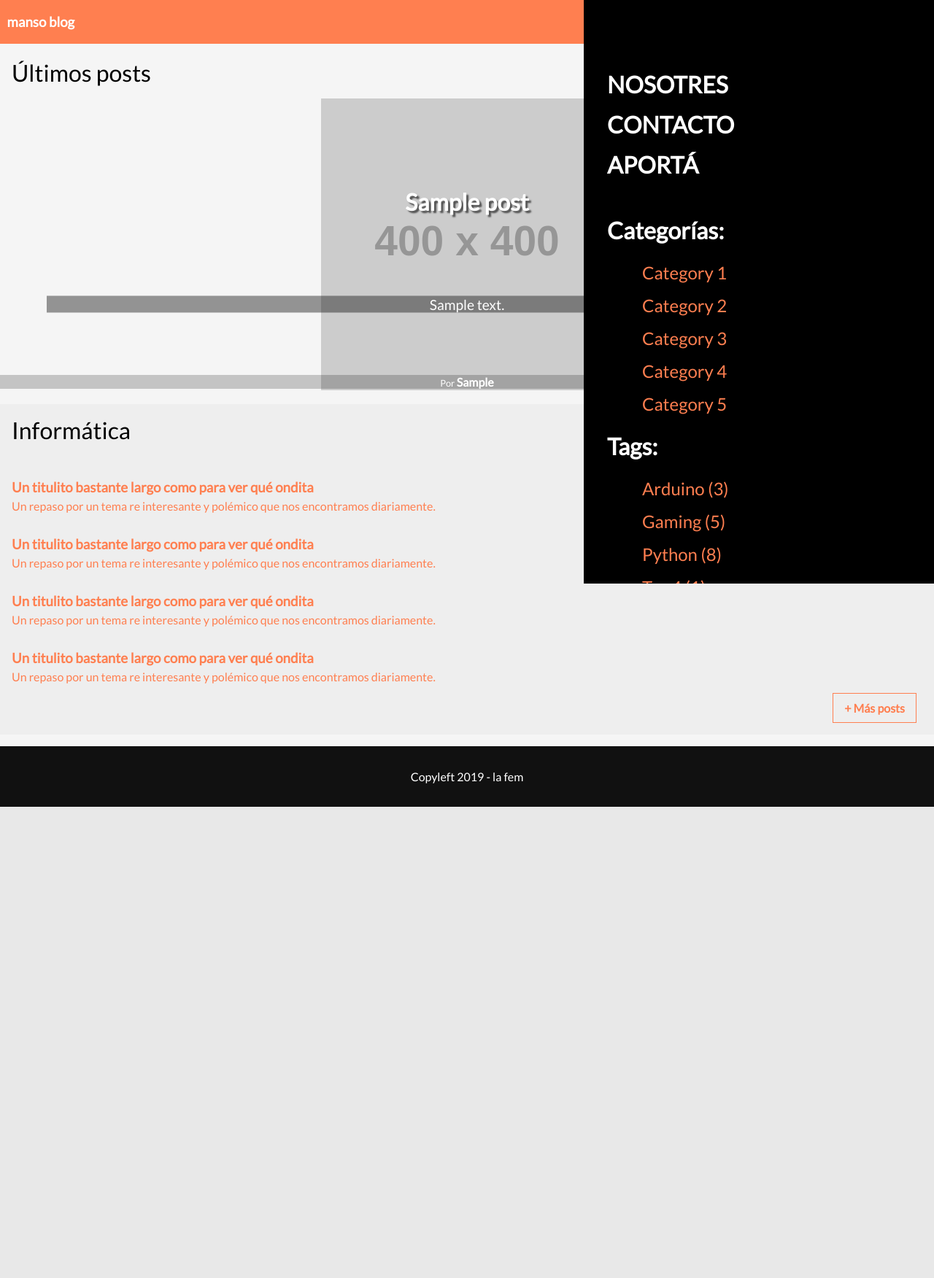
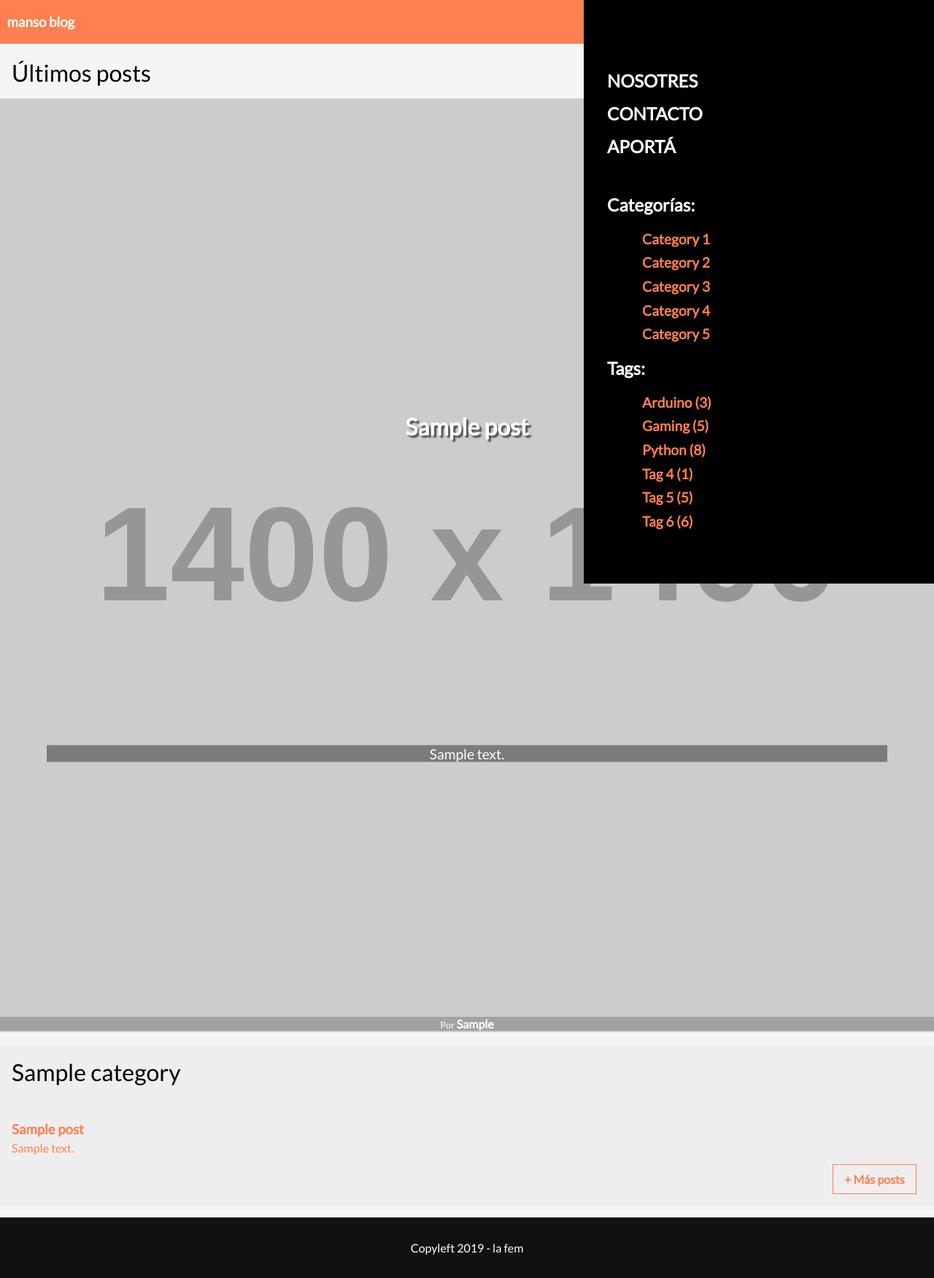
Before and after one commit to dbertranou/fem-blog, a Django app: page / in a window 1280 px wide. Shown: the whole page at 73% size. Before the commit the page ends 1106 px from the top, so only its background shows below. Run offline with Django 3.2, Linux system fonts and the light colour scheme; tables that the repository leaves empty hold one stand-in row (values such as "Sample post"); grey boxes labelled with a size stand in for pictures from a placeholder-image service; some libraries are stand-ins or nearby versions.

Commit message:
added clickable behavior to posts and improved sidebar styles

```diff
--- a/blog/static/blog/css/base.css
+++ b/blog/static/blog/css/base.css
@@ -88,6 +88,7 @@ nav h3 {
 
 .sidebar h1 {
   margin: 1rem 0;
+  font-size: 1.5rem;
 }
 
 .sidebar ul {
@@ -96,9 +97,10 @@ nav h3 {
 }
 
 .sidebar li {
-  padding: 0.5rem 3rem;
+  padding: 0.3rem 3rem;
   color: var(--primary-color);
-  font-size: 1.5rem;
+  font-size: 1.2rem;
+  font-weight: bold;
 }
 
 .wrapper {
--- a/blog/templates/blog/base.html
+++ b/blog/templates/blog/base.html
@@ -6,7 +6,7 @@
   <meta name="viewport" content="width=device-width, initial-scale=1">
   <title></title>
   <link rel="stylesheet" href="{% static 'blog/css/base.css' %}">
-<link href="https://fonts.googleapis.com/css?family=Lato" rel="stylesheet">
+  <link href="https://fonts.googleapis.com/css?family=Lato" rel="stylesheet">
 </head>
 <body>
   {% include 'blog/snippets/_nav.html' %}
@@ -19,38 +19,34 @@
       <h2>Últimos posts</h2>
       <ul class="latest-posts-list">
         {% for post in content.latest_posts %}
+        <a href="#">
           <li class="post">
-            <img src="http://placehold.it/400x400" alt="post image">
+            <img src="http://placehold.it/1400x1400" alt="post image">
             <p class="post__title">{{ post.title }}</p>
             <p class="post__summary">{{ post.summary }}</p>
             <p class="post__author">Por <span class="name">{{ post.author.user.first_name }}</span></p>
           </li>
+        </a>
         {% endfor %}
       </ul>
     </div>
     <div class="category-posts">
-      <h2>Informática</h2>
+      {% for item in content.category_posts %}
+      <h2>{{ item.category.readable_name }}</h2>
       <ul class="category-posts-list">
-        <li class="post">
-          <h3 class="post__title">Un titulito bastante largo como para ver qué ondita</h3>
-          <p class="post__summary">Un repaso por un tema re interesante y polémico que nos encontramos diariamente.</p>
-        </li>
-        <li class="post">
-          <h3 class="post__title">Un titulito bastante largo como para ver qué ondita</h3>
-          <p class="post__summary">Un repaso por un tema re interesante y polémico que nos encontramos diariamente.</p>
-        </li>
-        <li class="post">
-          <h3 class="post__title">Un titulito bastante largo como para ver qué ondita</h3>
-          <p class="post__summary">Un repaso por un tema re interesante y polémico que nos encontramos diariamente.</p>
-        </li>
-        <li class="post">
-          <h3 class="post__title">Un titulito bastante largo como para ver qué ondita</h3>
-          <p class="post__summary">Un repaso por un tema re interesante y polémico que nos encontramos diariamente.</p>
-        </li>
+        {% for post in item.posts %}
+        <a href="#">
+          <li class="post">
+            <h3 class="post__title">{{ post.title }}</h3>
+            <p class="post__summary">{{ post.summary }}</p>
+          </li>
+        </a>
+        {% endfor %}
       </ul>
       <br>
       <br>
-      <a class="more-posts" href="#">+ Más posts</a>
+      <a class="more-posts" href="{% url 'category-posts' name=item.category.name %}">+ Más posts</a>
+      {% endfor %}
     </div>
     {% include 'blog/snippets/_footer.html' %}
   </div>
```
